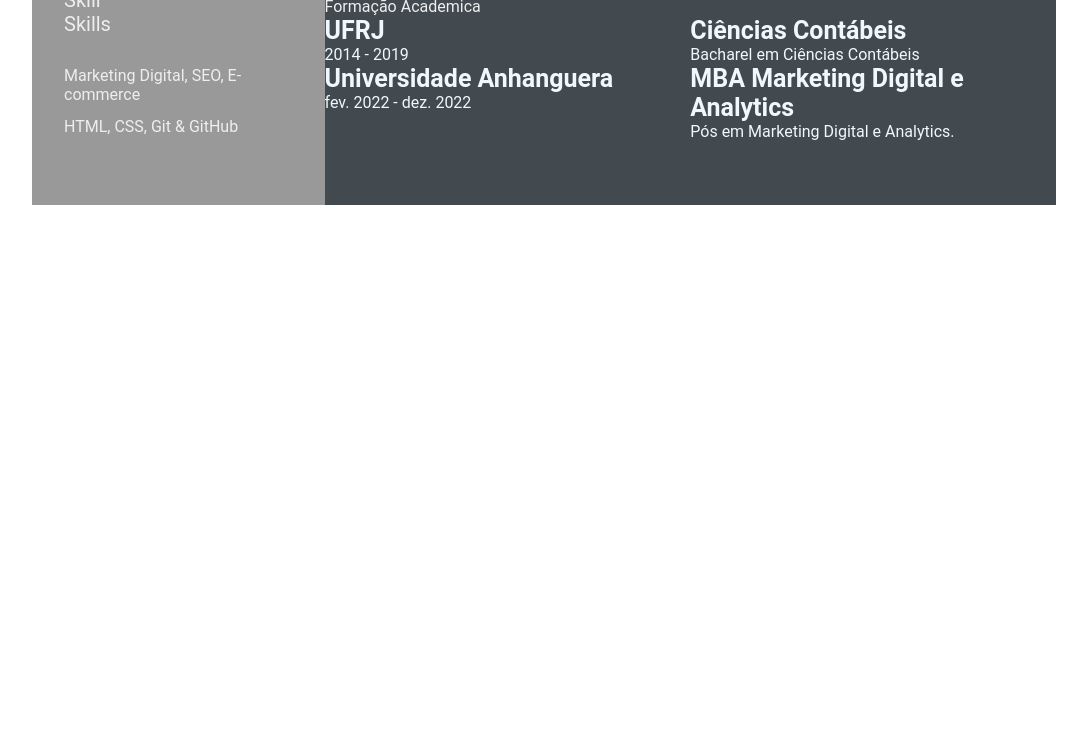
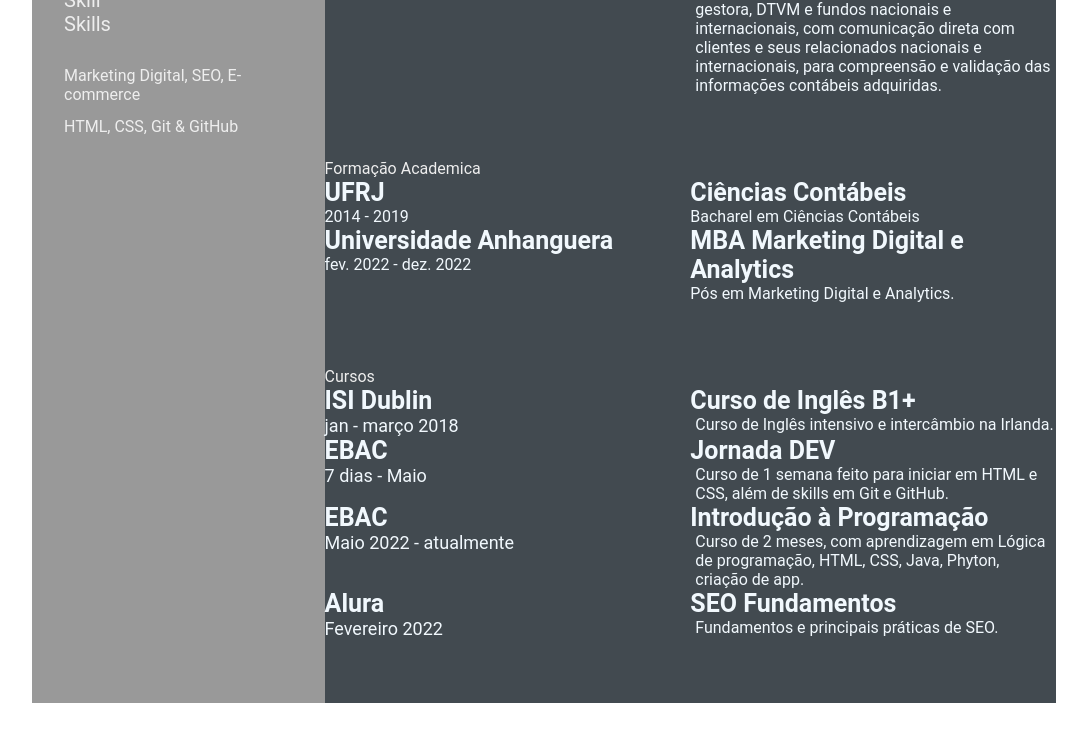
Before and after one commit to ThaisDreher/-thais.dreher.github.io, a plain HTML site: page index.html in a window 1280 px wide. Shown: the part 683-1418 px from the top of the page, without its empty margins (96-1183 px from the left). Before the commit the page ends 920 px from the top, so only its background shows below. Drawn offline with Linux system fonts and the light colour scheme.

Commit message:
feature: index.html

```diff
--- a/index.html
+++ b/index.html
@@ -75,6 +75,16 @@
                             Atuando no desenvolvimento de taxas de desconto e metodologias de Valuation, pesquisa de mercado e de setores para apresentação do trabalho de acordo com as necessidades de cada cliente. Como também atuando na revisão de valuations de clientes de auditoria, verificando a consistência matemática e das metodologias utilizadas.
                         </p>
                     </div>
+                    <div class="exp-left">
+                        <p class="exp-company-name">KPMG</p>
+                        <p class="exp-time-period">Setembro, 2018 - Março, 2019</p>
+                    </div>
+                    <div class="exp-right">
+                        <p class="exp-position">Trainee de auditoria</p>
+                        <p class="exp-desc">
+                            Atuação na auditoria e elaboração das Demonstrações Financeiras auditadas de banco, gestora, DTVM e fundos nacionais e internacionais, com comunicação direta com clientes e seus relacionados nacionais e internacionais, para compreensão e validação das informações contábeis adquiridas.
+                        </p>
+                    </div>
                 </div>
             </section>
             <section class="education gap">
@@ -102,6 +112,42 @@
                     </div>
                 </div>
             </section>
+            <section class="awards gap">
+                <div class="right-title">Cursos</div>
+                <div class="awards-contents">
+                    <div class="awards-left">
+                    <p class="awards-company-name">ISI Dublin</p>
+                    <p class="awards-time-period">jan - março 2018</p>
+                    </div>
+                    <div class="awards-right">
+                    <p class="awards-name">Curso de Inglês B1+</p>
+                    <p class="awards-desc">Curso de Inglês intensivo e intercâmbio na Irlanda.</p>
+                </div>
+                <div class="awards-left">
+                    <p class="awards-company-name">EBAC</p>
+                    <p class="awards-time-period">7 dias - Maio</p>
+                    </div>
+                    <div class="awards-right">
+                    <p class="awards-name">Jornada DEV</p>
+                    <p class="awards-desc">Curso de 1 semana feito para iniciar em HTML e CSS, além de skills em Git e GitHub. </p>
+                </div>
+                <div class="awards-left">
+                    <p class="awards-company-name">EBAC</p>
+                    <p class="awards-time-period">Maio 2022 - atualmente</p>
+                    </div>
+                    <div class="awards-right">
+                    <p class="awards-name">Introdução à Programação</p>
+                    <p class="awards-desc">Curso de 2 meses, com aprendizagem em Lógica de programação, HTML, CSS, Java, Phyton, criação de app. </p>
+                </div>
+                <div class="awards-left">
+                    <p class="awards-company-name">Alura</p>
+                    <p class="awards-time-period">Fevereiro 2022</p>
+                    </div>
+                    <div class="awards-right">
+                    <p class="awards-name">SEO Fundamentos</p>
+                    <p class="awards-desc">Fundamentos e principais práticas de SEO. </p>
+                </div>
+            </section>
             </section>
         </section>
     </main>
```
